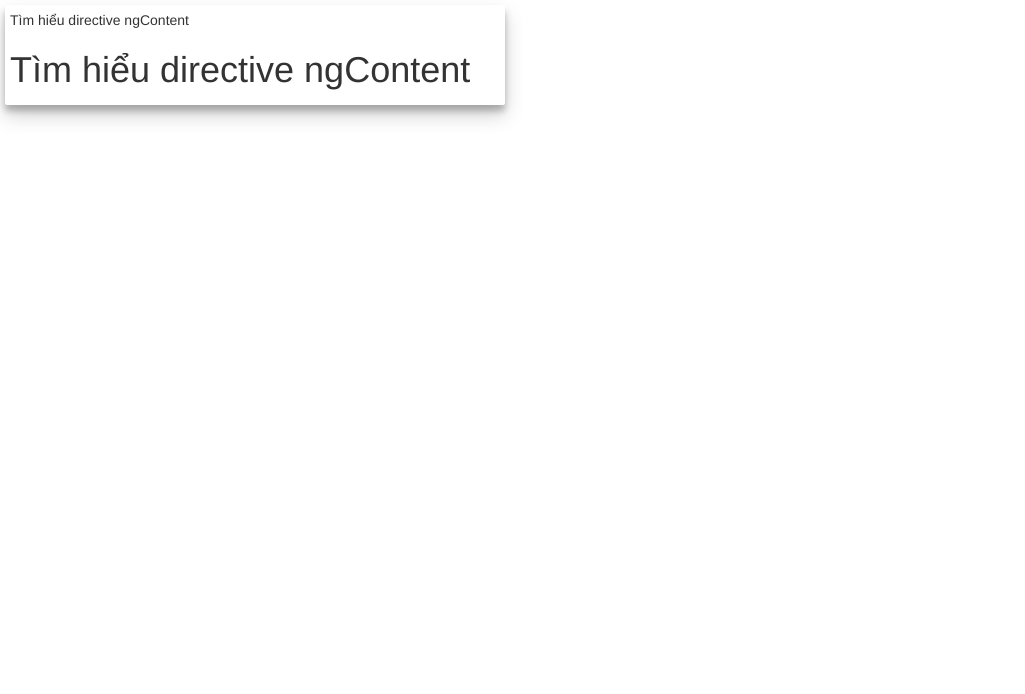
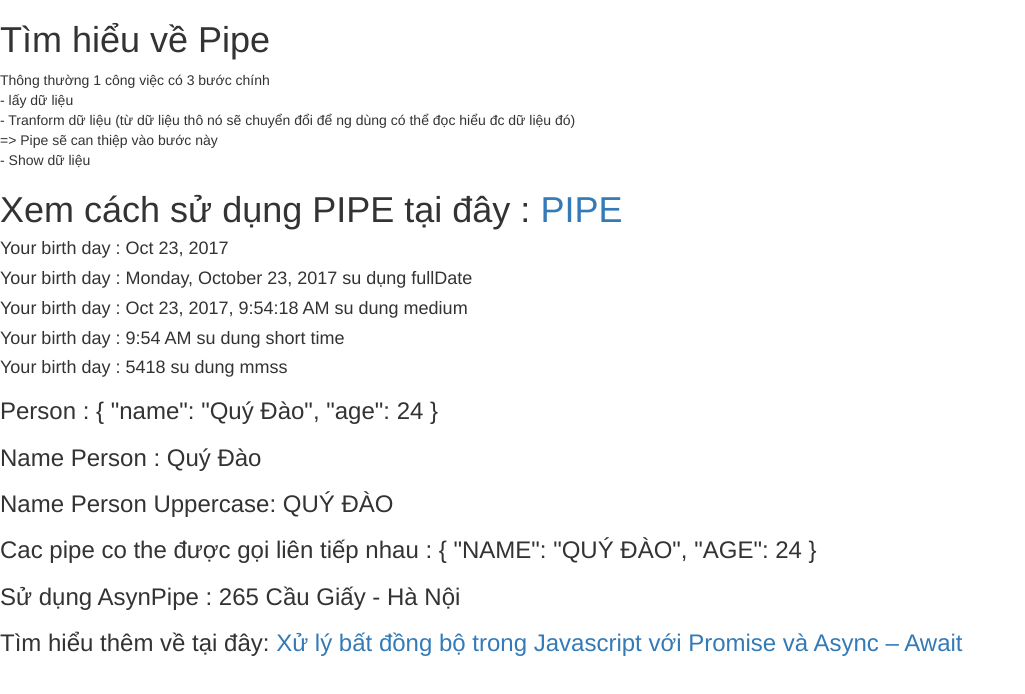
Before and after one commit to ThienBinhHY/LearnAngular4, an Angular app: page / in a window 1280 px wide. Shown: the top 694 px of the page, without its empty margins (0-1025 px from the left). Built offline with nearby package versions, Linux system fonts and the light colour scheme.

Commit message:
tìm hiểu về pipe

```diff
--- a/src/app/app.component.html
+++ b/src/app/app.component.html
@@ -7,7 +7,9 @@
 <app-person name = "Tầng Tạ" age = "28"></app-person>-->
 <!--<app-list-person></app-list-person>-->
 <!--<app-parent></app-parent>-->
-<app-card>
+<!--<app-card>
     <p class="card-header">Tìm hiểu directive ngContent</p>
     <h1 class="card-body">Tìm hiểu directive ngContent</h1>
-</app-card>
+</app-card>-->
+
+<app-learn-pipe></app-learn-pipe>
--- a/src/app/app.module.ts
+++ b/src/app/app.module.ts
@@ -14,6 +14,7 @@ import { ParentComponent } from './parent.component';
 import { ChildComponent } from './child.component';
 import { SubComponent } from './sub.component';
 import { CardComponent } from './card.component';
+import { LearnPipeComponent } from './learn-pipe/learn-pipe.component';
 
 @NgModule({
   declarations: [
@@ -29,6 +30,7 @@ import { CardComponent } from './card.component';
     ChildComponent,
     SubComponent,
     CardComponent,
+    LearnPipeComponent,
 ],
   imports: [
     BrowserModule,
--- /dev/null
+++ b/src/app/learn-pipe/learn-pipe.component.html
@@ -0,0 +1,23 @@
+<h1>Tìm hiểu về Pipe</h1>
+<p>
+  Thông thường 1 công việc có 3 bước chính <br>
+  - lấy dữ liệu <br>
+  - Tranform dữ liệu (từ dữ liệu thô nó sẽ chuyển đổi để ng dùng có thể đọc hiểu đc dữ liệu đó)<br>=> Pipe sẽ can thiệp vào bước này <br>
+  - Show dữ liệu<br>
+</p>
+<h1>Xem cách sử dụng PIPE tại đây :
+  <a href="https://angular.io/api?type=pipe" target="_blank">PIPE</a>
+</h1>
+<h4>Your birth day : {{birthday | date}}</h4>
+<h4>Your birth day : {{birthday | date:'fullDate'}} su dụng fullDate</h4>
+<h4>Your birth day : {{birthday | date:'medium'}} su dung medium</h4>
+<h4>Your birth day : {{birthday | date:'shortTime'}} su dung short time</h4>
+<h4>Your birth day : {{birthday | date:'mmss'}} su dung mmss</h4>
+<h3>Person : {{ person | json}}</h3>
+<h3>Name Person : {{ person.name }}</h3>
+<h3>Name Person Uppercase: {{ person.name | uppercase }}</h3>
+<h3>Cac pipe co the được gọi liên tiếp nhau : {{ person | json | uppercase}}</h3>
+<h3>Sử dụng AsynPipe : {{address | async}}</h3>
+<h3>Tìm hiểu thêm về tại đây:
+  <a href="http://online.khoapham.vn/nodejs/11-xu-ly-bat-dong-bo-trong-javascript-voi-promise-va-async-%E2%80%93-await.html" target="_blank">Xử lý bất đồng bộ trong Javascript với Promise và Async – Await</a>
+</h3>
--- /dev/null
+++ b/src/app/learn-pipe/learn-pipe.component.ts
@@ -0,0 +1,21 @@
+import { Component, OnInit } from '@angular/core';
+
+@Component({
+  selector: 'app-learn-pipe',
+  templateUrl: './learn-pipe.component.html',
+  styleUrls: ['./learn-pipe.component.css']
+})
+export class LearnPipeComponent implements OnInit {
+  birthday = Date.now(); //new Date(2015,7,25);
+  person = {name: 'Quý Đào', age: 24}
+  // sử dụng AsyncPipe
+  // address = '265 Cau Giay';
+  // nhưng nếu lấy trên server về thì n có kiểu như sau
+  address = Promise.resolve('265 Cầu Giấy - Hà Nội');
+
+  constructor() { }
+
+  ngOnInit() {
+  }
+
+}
```
Also changed, not shown: src/app/learn-pipe/learn-pipe.component.css (added), 1 other file (tests, documents, lock files or other folders).
